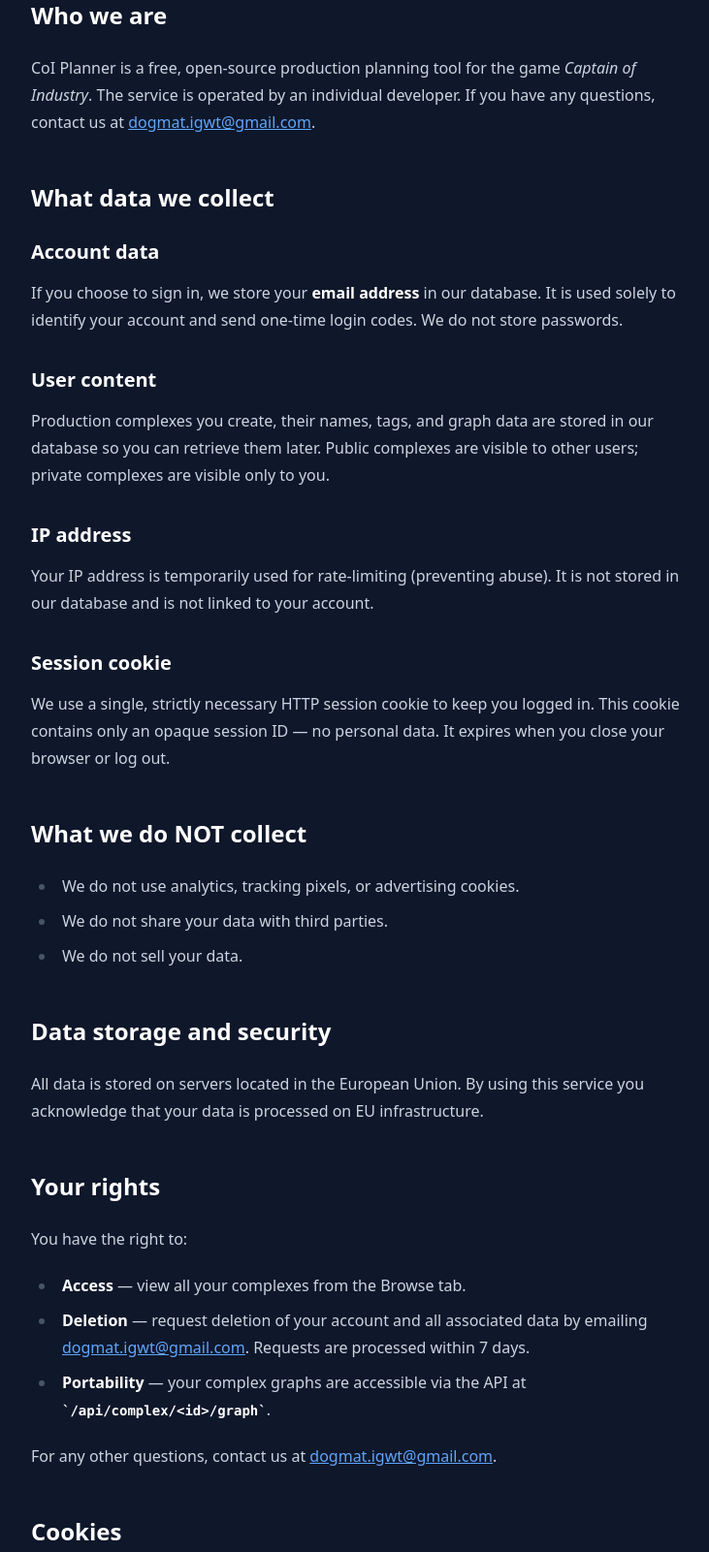
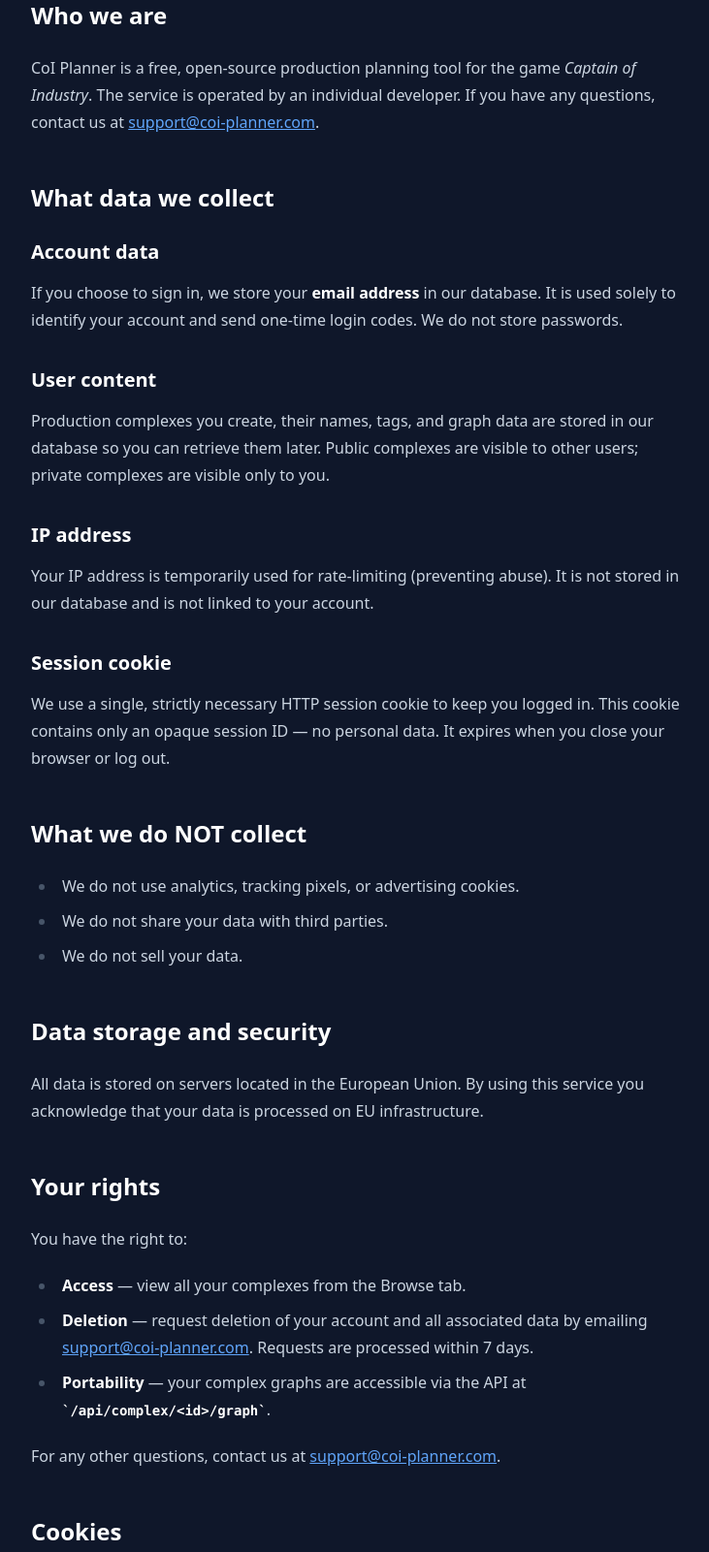
Before and after one commit to Burba-Vladimir/captain_of_industry_planner, a Python web app: template web_public/templates/privacy.html in a window 1280 px wide. Shown: the part 228-1829 px from the top of the page at 97% size, without its empty margins (272-1003 px from the left). Run offline with Jinja, Linux system fonts and the light colour scheme; the template is opened without the code that fills it, so the values that code supplies are empty; some libraries are stand-ins or nearby versions.

Commit message:
privacy: change contact email to support@coi-planner.com
Co-Authored-By: Claude Opus 4.8 <noreply@anthropic.com>

```diff
--- a/web_public/templates/privacy.html
+++ b/web_public/templates/privacy.html
@@ -39,7 +39,7 @@
       CoI Planner — бесплатный инструмент планирования производственных комплексов
       для игры <em>Captain of Industry</em>. Сервис поддерживается независимым разработчиком.
       По всем вопросам пишите на
-      <a href="mailto:dogmat.igwt@gmail.com" class="text-blue-400 hover:text-blue-300">dogmat.igwt@gmail.com</a>.
+      <a href="mailto:support@coi-planner.com" class="text-blue-400 hover:text-blue-300">support@coi-planner.com</a>.
     </p>
 
     <h2>Какие данные мы собираем</h2>
@@ -90,14 +90,14 @@
       <li><strong>Доступ</strong> — просмотреть все свои комплексы во вкладке Browse.</li>
       <li><strong>Удаление</strong> — запросить удаление аккаунта и всех связанных данных,
           написав на
-          <a href="mailto:dogmat.igwt@gmail.com" class="text-blue-400 hover:text-blue-300">dogmat.igwt@gmail.com</a>.
+          <a href="mailto:support@coi-planner.com" class="text-blue-400 hover:text-blue-300">support@coi-planner.com</a>.
           Запросы обрабатываются в течение 7 дней.</li>
       <li><strong>Портируемость</strong> — графы ваших комплексов доступны по API:
           <code>/api/complex/&lt;id&gt;/graph</code>.</li>
     </ul>
     <p>
       По любым другим вопросам пишите на
-      <a href="mailto:dogmat.igwt@gmail.com" class="text-blue-400 hover:text-blue-300">dogmat.igwt@gmail.com</a>.
+      <a href="mailto:support@coi-planner.com" class="text-blue-400 hover:text-blue-300">support@coi-planner.com</a>.
     </p>
 
     <h2>Cookie</h2>
@@ -135,7 +135,7 @@
       CoI Planner is a free, open-source production planning tool for the game
       <em>Captain of Industry</em>. The service is operated by an individual developer.
       If you have any questions, contact us at
-      <a href="mailto:dogmat.igwt@gmail.com" class="text-blue-400 hover:text-blue-300">dogmat.igwt@gmail.com</a>.
+      <a href="mailto:support@coi-planner.com" class="text-blue-400 hover:text-blue-300">support@coi-planner.com</a>.
     </p>
 
     <h2>What data we collect</h2>
@@ -186,14 +186,14 @@
       <li><strong>Access</strong> — view all your complexes from the Browse tab.</li>
       <li><strong>Deletion</strong> — request deletion of your account and all associated data by
           emailing
-          <a href="mailto:dogmat.igwt@gmail.com" class="text-blue-400 hover:text-blue-300">dogmat.igwt@gmail.com</a>.
+          <a href="mailto:support@coi-planner.com" class="text-blue-400 hover:text-blue-300">support@coi-planner.com</a>.
           Requests are processed within 7 days.</li>
       <li><strong>Portability</strong> — your complex graphs are accessible via the API at
           <code>/api/complex/&lt;id&gt;/graph</code>.</li>
     </ul>
     <p>
       For any other questions, contact us at
-      <a href="mailto:dogmat.igwt@gmail.com" class="text-blue-400 hover:text-blue-300">dogmat.igwt@gmail.com</a>.
+      <a href="mailto:support@coi-planner.com" class="text-blue-400 hover:text-blue-300">support@coi-planner.com</a>.
     </p>
 
     <h2>Cookies</h2>
```
